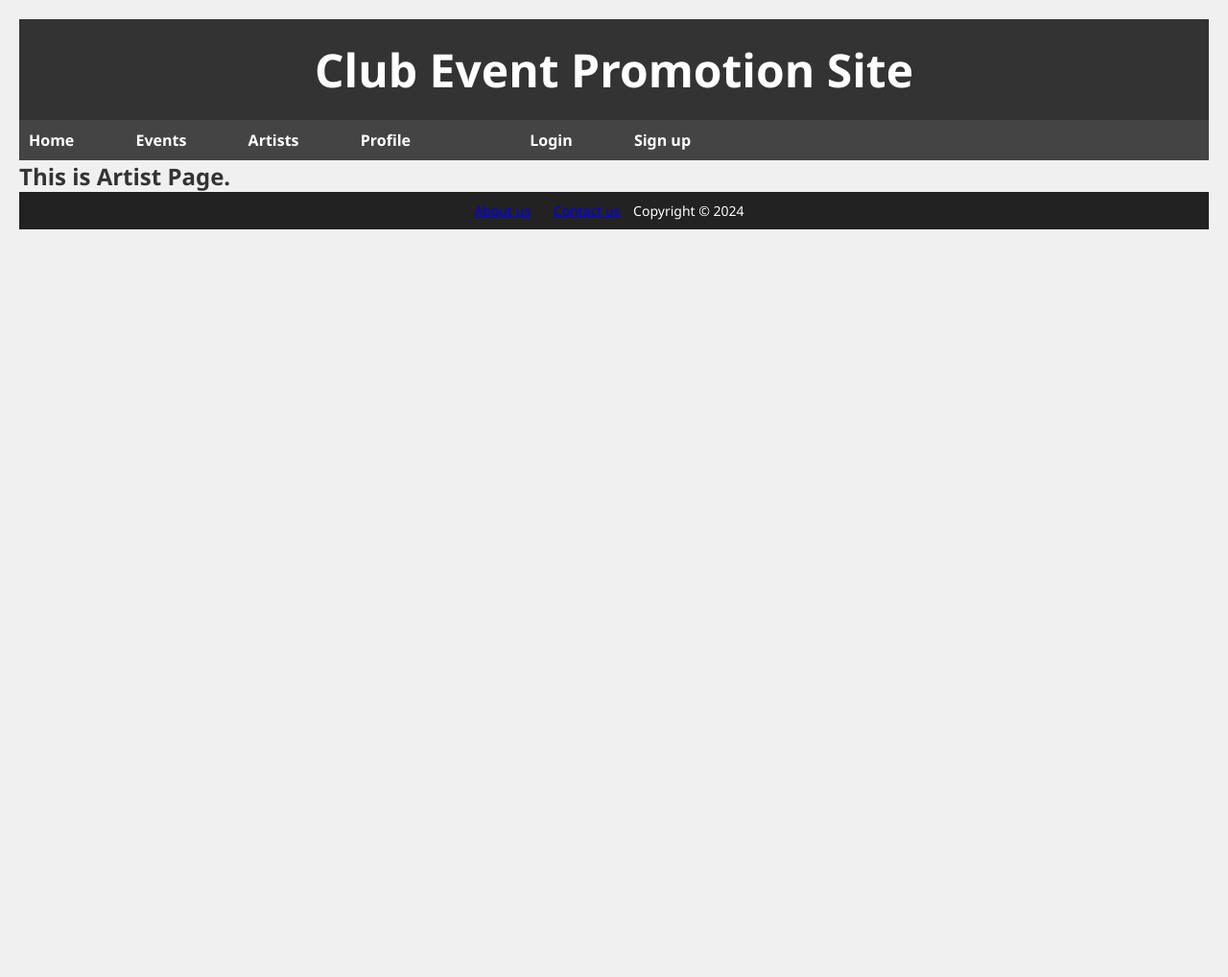
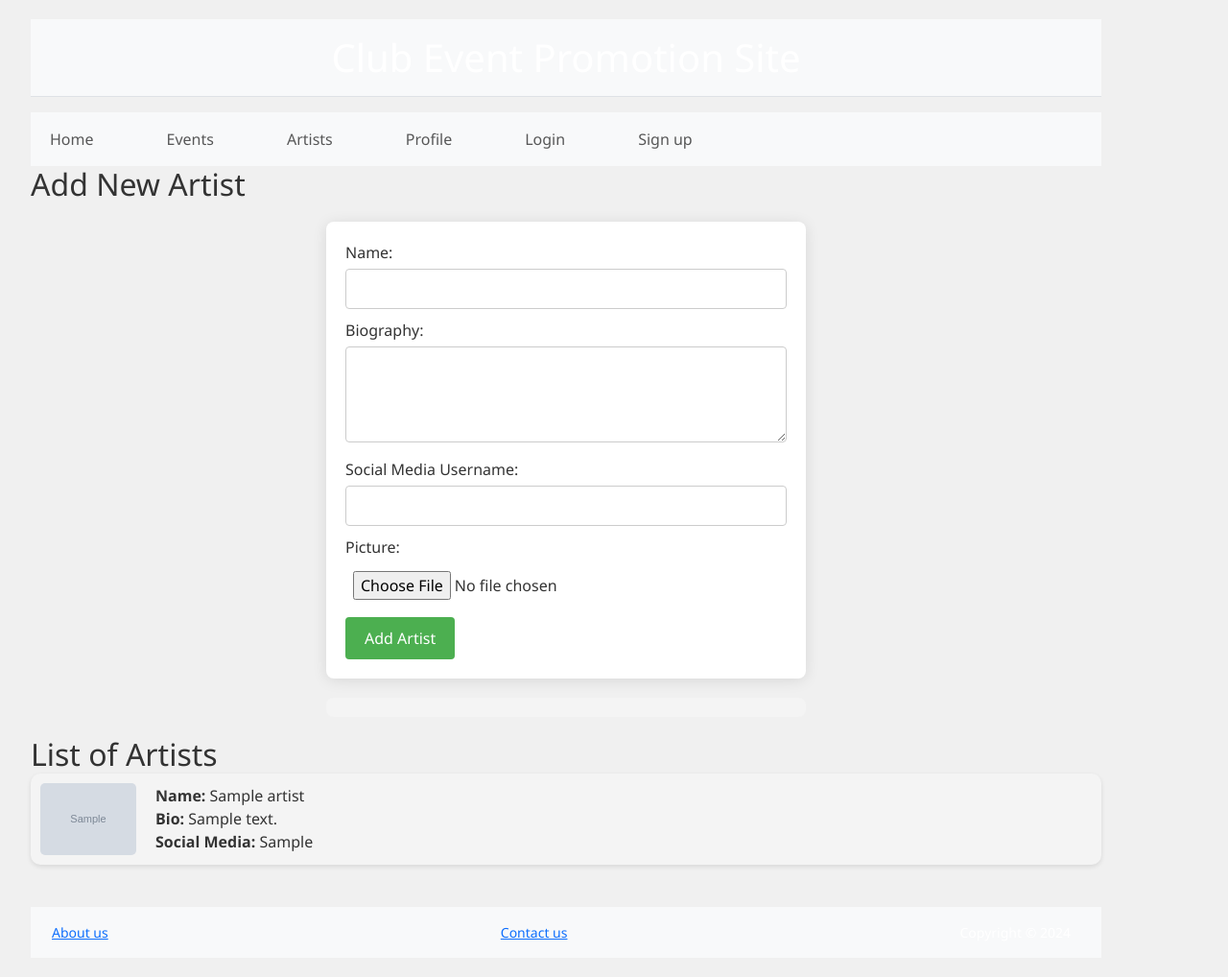
Before and after one commit to Haleema33/Event-Promotion-Website, a PHP site: page /Artist.php in a window 1280 px wide. Shown: the whole page at 96% size. Before the commit the page ends 239 px from the top, so only its background shows below. Run offline with PHP 8.4, Linux system fonts and the light colour scheme; tables that the repository leaves empty or names only in its code hold one stand-in row (values such as "Sample post"); grey boxes marked "Sample" are stand-in pictures; some libraries are stand-ins or nearby versions.

Commit message:
third changes

```diff
--- a/Api/oo_master.inc.php
+++ b/Api/oo_master.inc.php
@@ -61,12 +61,11 @@ class MasterPage
     //-------PRIVATE FUNCTIONS-----------------------------------
     private function setPageDefaults()
     {
-        $this->_htmlpage->setMediaDirectory("css","js","fonts","img","data");
-        $this->addCSSFile("site.css");
+        $this->_htmlpage->setMediaDirectory("css", "js", "fonts", "img", "data");
+        $this->addCSSFile("https://cdn.jsdelivr.net/npm/bootstrap@5.1.3/dist/css/bootstrap.min.css"); // Include Bootstrap CSS
+        $this->addScriptFile("https://cdn.jsdelivr.net/npm/bootstrap@5.1.3/dist/js/bootstrap.bundle.min.js"); // Include Bootstrap Bundle JS which includes Popper
 
-        $this->addScriptFile("jquery-2.2.4.js");
-        $this->addScriptFile("bootstrap.js");
-        $this->addScriptFile("holder.js");
+        $this->addCSSFile("site.css"); // Your site's specific stylesheet
     }
 
     private function setDynamicDefaults()
@@ -81,35 +80,50 @@ class MasterPage
     private function setMasterContent()
     {
         $tmasterpage = <<<FORM
-        <div id="wrapper">
-            <header>
+        <div id="wrapper" class="container">
+        <header class="bg-light p-3 mb-3 border-bottom">
             <h1>Club Event Promotion Site</h1>
         </header>
-            <nav>
-                <ul>
-                    <li><a href="index.php">Home</a></li>
-                    <li><a href="Event.php">Events</a></li>
-                    <li><a href="Artist.php">Artists</a></li>
-                    <li><a href="Profile.php">Profile</a></li>
-                    <li class="nav-gap"></li>
-                    <li><a href="login.php">Login</a></li>
-                    <li><a href="signup.php">Sign up</a></li>
+        <nav class="navbar navbar-expand-lg navbar-light bg-light">
+            <div class="container-fluid">
+                <button class="navbar-toggler" type="button" data-bs-toggle="collapse" data-bs-target="#navbarNav" aria-controls="navbarNav" aria-expanded="false" aria-label="Toggle navigation">
+                    <span class="navbar-toggler-icon"></span>
+                </button>
+                <div class="collapse navbar-collapse" id="navbarNav">
+                    <ul class="navbar-nav">
+                        <li class="nav-item"><a class="nav-link" href="index.php">Home</a></li>
+                        <li class="nav-item"><a class="nav-link" href="Event.php">Events</a></li>
+                        <li class="nav-item"><a class="nav-link" href="Artist.php">Artists</a></li>
+                        <li class="nav-item"><a class="nav-link" href="Profile.php">Profile</a></li>
+                        <li class="nav-item"><a class="nav-link" href="login.php">Login</a></li>
+                        <li class="nav-item"><a class="nav-link" href="signup.php">Sign up</a></li>
                     </ul>
+                </div>
+            </div>
         </nav>
 
         <!-- Dynamic Content -->
+        <div class="row">
+            <div class="col-md-12">
                 {dynamic1}
+            </div>
+            <div class="col-md-12">
                 {dynamic2}
+            </div>
+            <div class="col-md-12">
                 {dynamic3}
+            </div>
+        </div>
         <!-- End of Dynamic Content -->
 
-            <footer>
-                <ul>
+        <footer class="footer mt-4 py-3 bg-light">
+            <div class="container">
+                <ul class="list-unstyled d-flex justify-content-between">
                     <li><a href="about.php">About us</a></li>
-                    <li class="footer-gap"></li>
                     <li><a href="contact.php">Contact us</a></li>
                     <li>Copyright &copy; 2024</li>
                 </ul>
+            </div>
         </footer>
     </div>
     FORM;
--- a/Artist.php
+++ b/Artist.php
@@ -1,29 +1,126 @@
 <?php
 // ----INCLUDE APIS------------------------------------
 // Include our Website API
-include ("api/api.inc.php");
+include("api/api.inc.php");
+include("connection.php");  // Include the database connection
 
 // ----PAGE GENERATION LOGIC---------------------------
 function createPage()
 {
+    $tcontent = <<<PAGE
+    <h2>Add New Artist</h2>
+    <form id="artistForm" style="max-width: 500px; margin: 20px auto; padding: 20px; border-radius: 8px; box-shadow: 0 2px 15px rgba(0,0,0,0.1); background: #fff;">
+        <div style="margin-bottom: 10px;">
+            <label for="name" style="display: block; margin-bottom: 5px;">Name:</label>
+            <input type="text" id="name" name="name" required style="width: 100%; padding: 8px; border: 1px solid #ccc; border-radius: 4px;">
+        </div>
+        <div style="margin-bottom: 10px;">
+            <label for="bio" style="display: block; margin-bottom: 5px;">Biography:</label>
+            <textarea id="bio" name="bio" required style="width: 100%; padding: 8px; border: 1px solid #ccc; border-radius: 4px; height: 100px;"></textarea>
+        </div>
+        <div style="margin-bottom: 10px;">
+            <label for="social" style="display: block; margin-bottom: 5px;">Social Media Username:</label>
+            <input type="text" id="social" name="social" required style="width: 100%; padding: 8px; border: 1px solid #ccc; border-radius: 4px;">
+        </div>
+        <div style="margin-bottom: 10px;">
+            <label for="picture" style="display: block; margin-bottom: 5px;">Picture:</label>
+            <input type="file" id="picture" name="picture" required style="width: 100%; padding: 8px; border-radius: 4px;">
+        </div>
+        <input type="submit" value="Add Artist" style="background-color: #4CAF50; color: white; padding: 10px 20px; border: none; border-radius: 4px; cursor: pointer;">
+    </form>
+    <div id="response" style="max-width: 500px; margin: 20px auto; padding: 10px; background-color: #f4f4f4; border-radius: 8px;"></div>
 
-    $tcontent = <<<PAGE
 
-    <h2>This is Artist Page.</h2>
-
+    <script src="https://ajax.googleapis.com/ajax/libs/jquery/3.5.1/jquery.min.js"></script>
+    <script>
+    $(document).ready(function(){
+        $('#artistForm').submit(function(event){
+            event.preventDefault();
+            var formData = new FormData(this);
+            $.ajax({
+                url: 'add_artist.php',
+                type: 'POST',
+                data: formData,
+                success: function(data) {
+                    $('#response').html(data);
+                },
+                cache: false,
+                contentType: false,
+                processData: false
+            });
+        });
+    });
+    </script>
 
     PAGE;
     return $tcontent;
 }
 
+function displayArtistList($conn) {
+    $sql = "SELECT name, biography, social_media, picture FROM artist";
+    $result = $conn->query($sql);
+
+    $tcontent = "<style>
+                    .artist-list { list-style: none; padding: 0; }
+                    .artist-card {
+                        display: flex;
+                        align-items: center;
+                        margin-bottom: 20px;
+                        padding: 10px;
+                        background: #f4f4f4;
+                        border-radius: 10px;
+                        box-shadow: 0 2px 5px rgba(0,0,0,0.1);
+                    }
+                    .artist-img {
+                        flex: 0 0 100px;
+                        margin-right: 20px;
+                    }
+                    .artist-img img {
+                        width: 100px;
+                        height: auto;
+                        border-radius: 5px;
+                    }
+                    .artist-info {
+                        flex: 1;
+                    }
+                </style>
+                <h2>List of Artists</h2>
+                <ul class='artist-list'>";
+
+    if ($result->num_rows > 0) {
+        while ($row = $result->fetch_assoc()) {
+            $tcontent .= "<li class='artist-card'>
+                            <div class='artist-img'><img src='uploads/" . htmlspecialchars($row['picture']) . "' alt='Artist Image'></div>
+                            <div class='artist-info'>
+                                <strong>Name:</strong> " . htmlspecialchars($row['name']) . "<br>
+                                <strong>Bio:</strong> " . htmlspecialchars($row['biography']) . "<br>
+                                <strong>Social Media:</strong> " . htmlspecialchars($row['social_media']) . "<br>
+                            </div>
+                          </li>";
+        }
+    } else {
+        $tcontent .= "No artists found.";
+    }
+
+    $tcontent .= "</ul>";
+
+    return $tcontent;
+
+
+
+}
+
+
+
 // ----BUSINESS LOGIC---------------------------------
 $tpagecontent = createPage();
+$tpagecontent2 = displayArtistList($conn);
 
 // ----BUILD OUR HTML PAGE----------------------------
 // Create an instance of our Page class
 $tindexpage = new MasterPage("Home Page");
 $tindexpage->setDynamic1($tpagecontent);
-
+$tindexpage->setDynamic2($tpagecontent2);
 $tindexpage->renderPage();
 
 ?>
--- a/about.php
+++ b/about.php
@@ -11,6 +11,9 @@ function createPage()
 
 
     <h2>This is About Us Page.</h2>
+
+
+
 
     PAGE;
     return $tcontent;
--- a/connection.php
+++ b/connection.php
@@ -4,17 +4,28 @@ $dbname = 'event_promotion_site';     // Your database name
 $user = 'root';       // Your database username
 $pass = '';           // Your database password, default is empty in XAMPP
 
+// Create mysqli connection
+$mysqli = new mysqli($host, $user, $pass, $dbname);
+
+// Check mysqli connection
+if ($mysqli->connect_error) {
+    die("mysqli Connection failed: " . $mysqli->connect_error);
+}
+
+// Create PDO connection
 try {
     $pdo = new PDO("mysql:host=$host;dbname=$dbname", $user, $pass);
     // Set the PDO error mode to exception
     $pdo->setAttribute(PDO::ATTR_ERRMODE, PDO::ERRMODE_EXCEPTION);
 } catch(PDOException $e) {
-    die("ERROR: Could not connect. " . $e->getMessage());
+    die("PDO ERROR: Could not connect. " . $e->getMessage());
 }
 
-$mysqli = new mysqli('localhost', 'root', '', 'event_promotion_site');
-if ($mysqli->connect_error) {
-    die('Connection failed: ' . $mysqli->connect_error);
-}
-return $mysqli;  // Ensure $mysqli is returned to be used in other scripts
+// Since $conn and $mysqli are the same, we will use only $mysqli
+// If needed, you can assign $conn = $mysqli to use the $conn variable in other parts of your application
+$conn = $mysqli;
+
+// Return array of connections if needed; otherwise, just use as global variables in included files
+return ['pdo' => $pdo, 'mysqli' => $mysqli];
+
 ?>
--- a/master_page.html
+++ b/master_page.html
@@ -9,6 +9,8 @@
     <!--Include Bootstrap and other frameworks-->>
     <!--Incluse our CSS style sheets-->>
     <link href="css/site.css" rel="stylesheet">
+	<!-- Bootstrap JS -->
+  <script src="https://cdn.jsdelivr.net/npm/bootstrap@5.0.0-beta1/dist/js/bootstrap.bundle.min.js"></script>
 
 </head>
 <body>
```
Also changed, not shown: add_artist.php (added, +45 -0 lines), submit_event.php (+28 -0 lines), uploads/Add new event.png (added), uploads/Home Page.png (added), uploads/Login page.png (added), uploads/News & Announcements.png (added), uploads/club member profile.png (added). Lines whose indentation alone changed are shown as unchanged.
